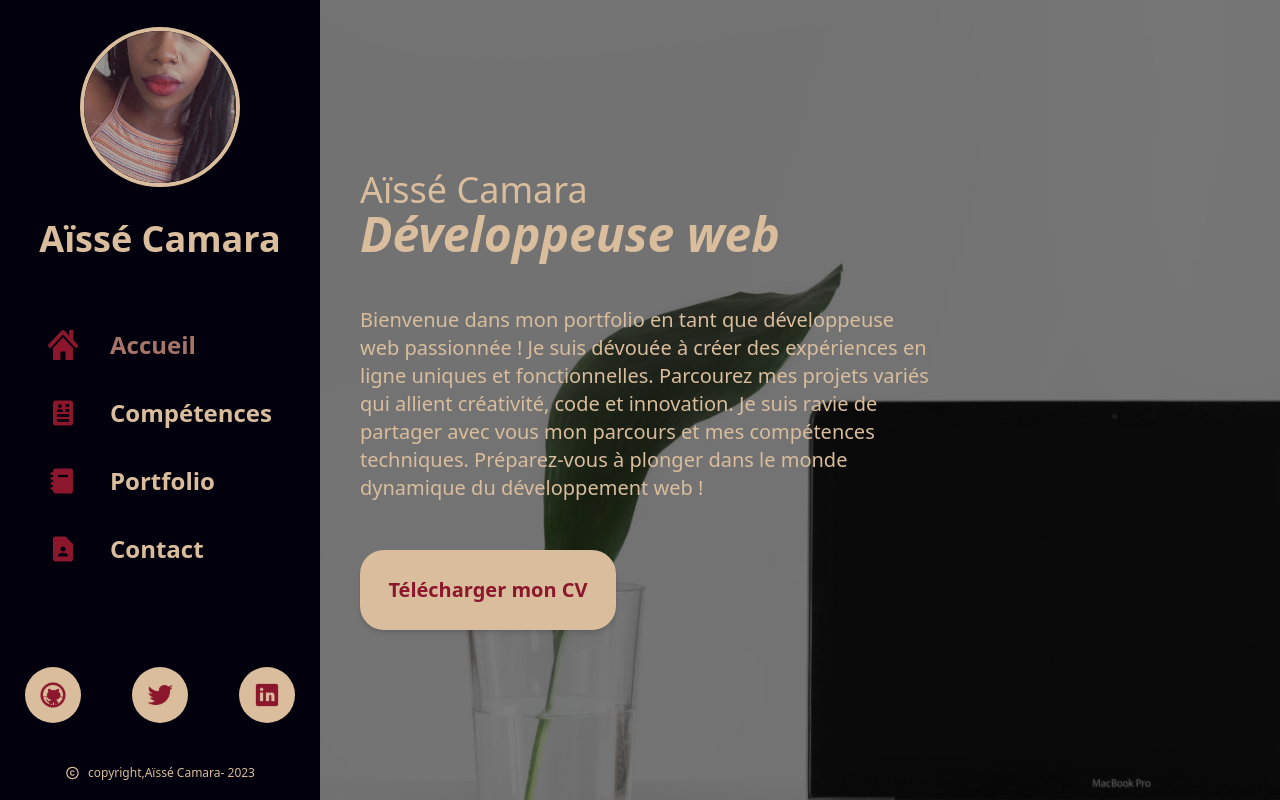
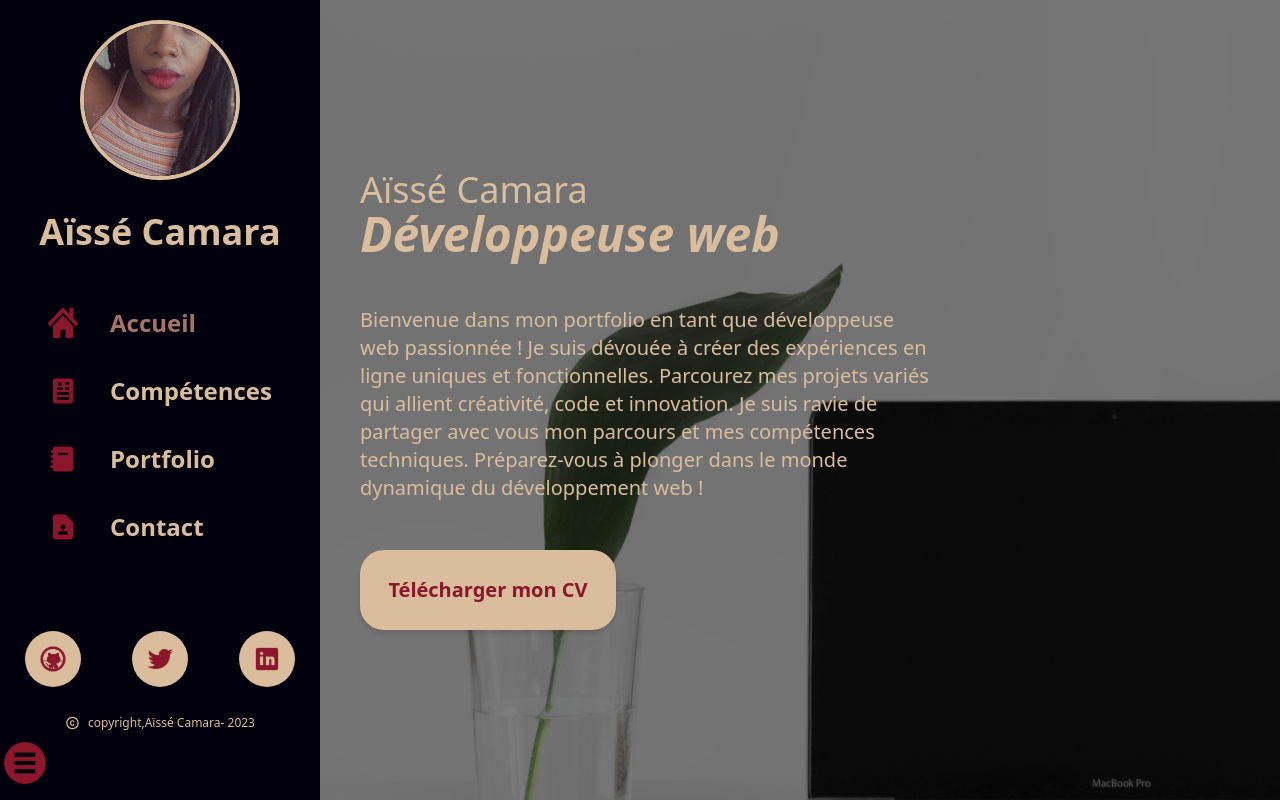
Before and after one commit to aisse59/portfolio_React_aisse, a React (Create React App) app: page /accueil in a window 1280 px wide. Built offline with nearby package versions, Linux system fonts and the light colour scheme.

Commit message:
Ajout de l'icon menu et close pour le menu responsive

```diff
--- a/src/components/menu/Menu.component.js
+++ b/src/components/menu/Menu.component.js
@@ -10,6 +10,9 @@ import twitter from '../../icons/Twitter.svg';
 import github from '../../icons/GitHub.svg';
 import linkedin from '../../icons/LinkedIn.svg';
 import copyright from '../../icons/Copyright.svg';
+import menu from '../../icons/Xbox Menu.svg';
+import close from '../../icons/Close.svg';
+
 import './Menu.style.css';
 
 const Menu = () => {
@@ -19,10 +22,15 @@ const Menu = () => {
    const linkedinProfilLink = 'https://www.linkedin.com/in/a%C3%AFss%C3%A9-camara-468a97215';
 
    const [linkActive, setLinkActive] = useState();
+   const [clicked, setClicked] =useState(false);
 
    const handleClick = (name) => {
     setLinkActive(name);
 
+   }
+
+   const handleChange = () => {
+    setClicked(!clicked)
    }
 
    useEffect(() => {
@@ -125,6 +133,13 @@ const Menu = () => {
             <img src={copyright} alt="copyright svg" />
             <span className="text-quaternary text-xs">copyright,Aïssé Camara- 2023</span>
         </div>
+
+    <div id="mobile" onClick={handleChange}>
+        <div id="bar" className={clicked ? 'close-menu' : 'open-menu'}>
+            {clicked ? <img src={close} alt="close" /> : <img src={menu} alt="menu" />}
+        </div>
+    </div>
+
         </div>
 
 
```
Also changed, not shown: src/icons/Close.svg (added), src/icons/Xbox Menu.svg (added), src/responsive.css (line endings or trailing spaces).
